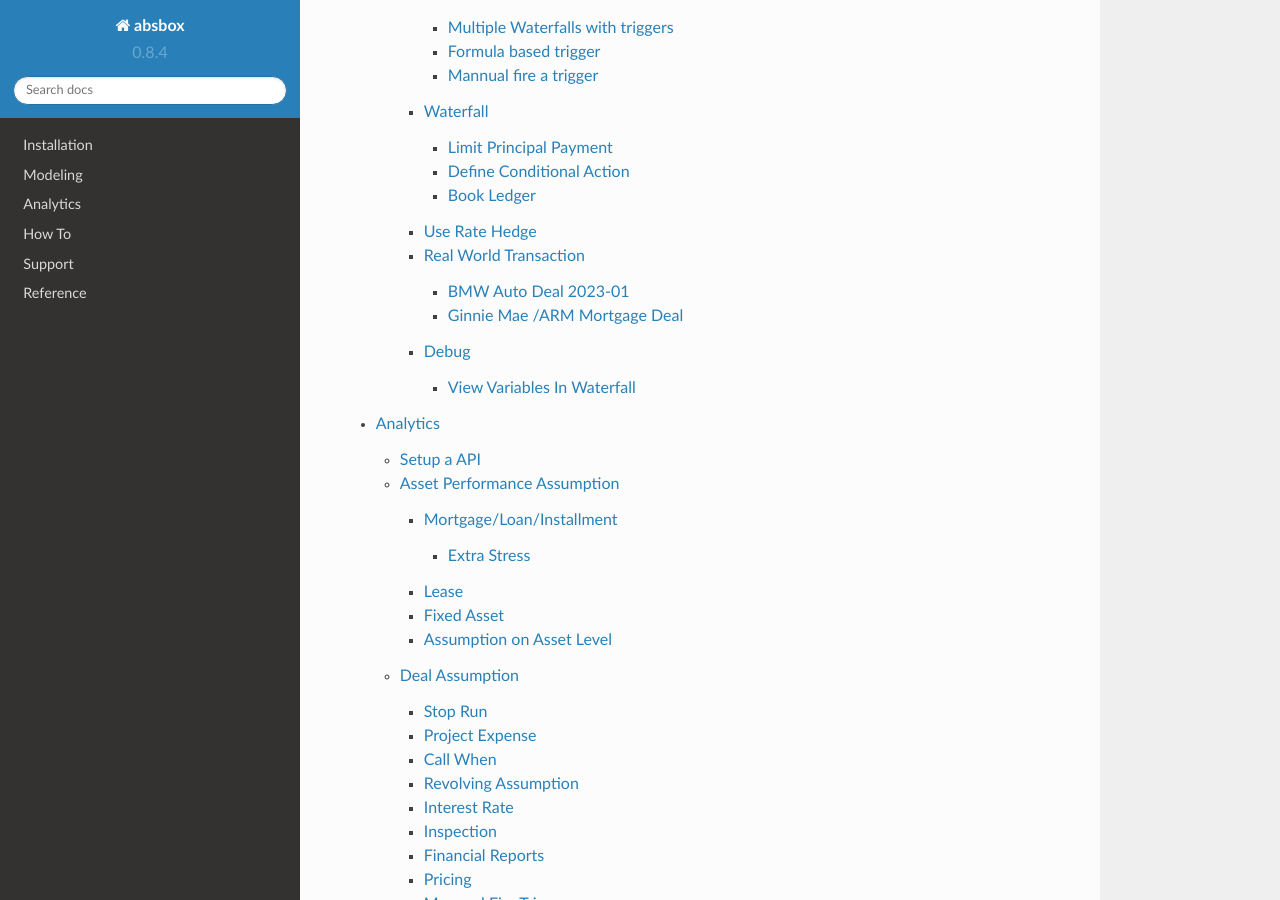
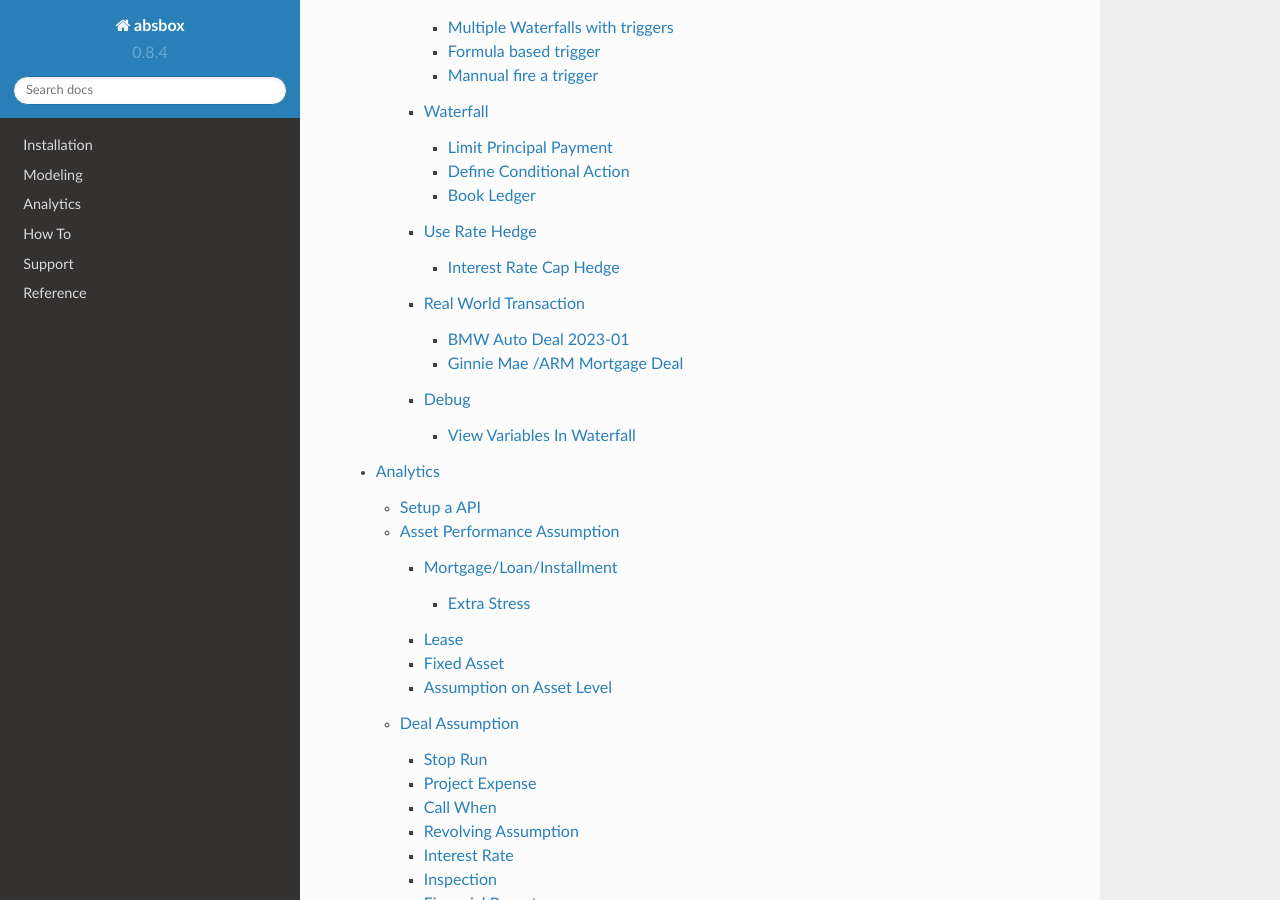
Before and after one commit to yellowbean/absbox-doc, a Sphinx documentation site: the page built from docs/source/index.rst, in a window 1280 px wide and 900 px high, scrolled down 4860 px. Built offline with Sphinx 7.4.7 and the Read the Docs theme 2.0.0, drawn with Linux system fonts in a browser that asks for light colours.

Commit message:
interest rate cap

```diff
--- a/docs/source/modeling.rst
+++ b/docs/source/modeling.rst
@@ -2508,6 +2508,9 @@ Book Ledger
 Use Rate Hedge
 --------------------
 
+Interest Rate Cap Hedge
+^^^^^^^^^^^^^^^^^^^^^^^^^^^^
+
 * build interest rate cap
 * view interest rate cap flow
 
```
